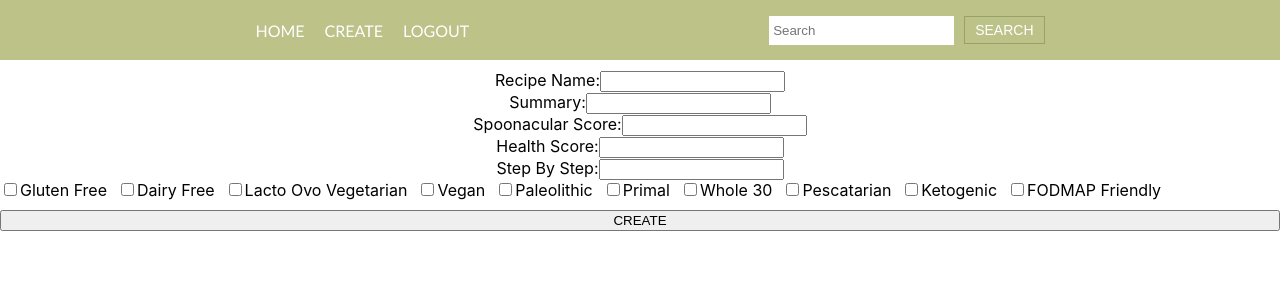
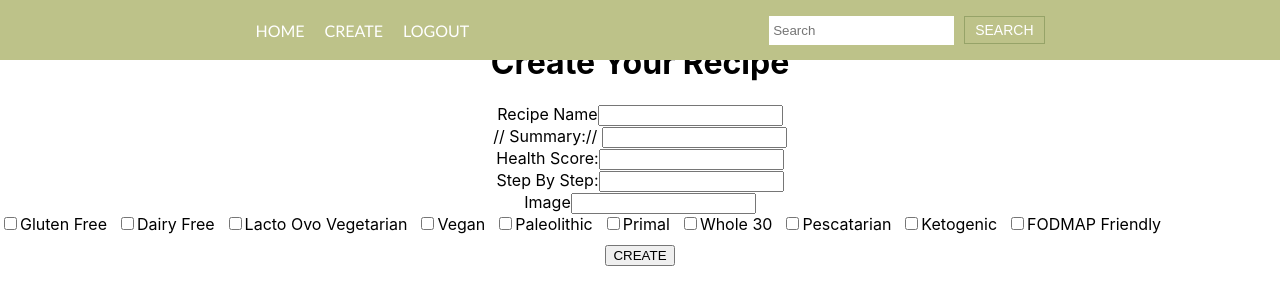
Before and after one commit to MercedesPoisson/FOOD_FOR_DEPLOY, a React (Create React App) app in the folder client/: page /create in a window 1280 px wide. Shown: the top 304 px of the page. Built offline with nearby package versions, Linux system fonts and the light colour scheme; no server answers.

Commit message:
algunas modificaciones

```diff
--- a/client/src/components/Card/Card.jsx
+++ b/client/src/components/Card/Card.jsx
@@ -1,37 +1,3 @@
-// import React from "react";
-// import style from "./Card.module.css";
-// import { Link } from "react-router-dom";
-
-// const Card = ({ image, name, diets, id, healthScore }) => {
-//   let diet = diets.join(", ");
-
-//   return (
-//     <div className={style.card}>
-//       <div>
-//         <img src={image} alt={name} />
-//       </div>
-//       <div>
-//         <Link to={`/detail/${id}`} className={style.linkName}>
-//           <h3 className={style.name}>{name}</h3>
-//         </Link>
-//       </div>
-
-//       {/* <p>Summary:{props.summary}</p> */}
-//       <div>
-//         <h5 className={style.dietsTitle}>
-//           Diets:
-//           <br />
-//           {diet}
-//         </h5>
-//       </div>
-//       {/* <label className={style.labelHealthScore}>HealthScore: {healthScore}</label> */}
-//     </div>
-//   );
-// };
-
-// export default Card;
-
-
 import React from "react";
 import style from "./Card.module.css";
 import { Link } from "react-router-dom";
@@ -41,7 +7,7 @@ const Card = ({ image, name, diets, id}) => {
     return(
         <div className={style.card}>
             <img src={image} alt={name} />
-            <Link to={`/detail/${id}`} className={style.linkName}>
+            <Link to={`/recipes/${id}`} className={style.linkName}>
             <h3 className={style.name}>{name}</h3>
             </Link>
             {/* <p>Summary:{props.summary}</p> */}
--- a/client/src/components/CardsContainer/CardsContainer.jsx
+++ b/client/src/components/CardsContainer/CardsContainer.jsx
@@ -6,12 +6,13 @@ const CardsContainer = ({recipes}) => {
 
     return (
         <div className={`${style.container} ${style.cardsContainer}`}>
-          {recipes && recipes.map(({name, img, id, diets, healthScore}) => {
+          {recipes && recipes.map(({name, img, id, diets, healthScore, image}) => {
             return (
               <Card
                 key={id}
                 id={id}
-                image={img}
+                //image={img}
+                image={img ? img : image}
                 name={name}
                 diets={diets}
                 healthScore={healthScore}
--- a/client/src/views/Form/Form.jsx
+++ b/client/src/views/Form/Form.jsx
@@ -1,213 +1,344 @@
-import axios from "axios";
-import { useState } from "react";
-import { useHistory } from "react-router-dom";
-
+import React, { useEffect, useState } from "react";
+import { useHistory, Link } from "react-router-dom";
+import { useDispatch, useSelector } from "react-redux";
+import { getTypeDiets, postRecipes } from "../../redux/actions";
 import style from "./Form.module.css";
 
 const Form = () => {
-  const history = useHistory(); // tuve que usar este por que en la version que tengo de react-router-dom no esta useNavigate
-  const [form, setForm] = useState({
+
+  const dispatch = useDispatch();
+  const history = useHistory();
+  const diets = useSelector((state) => state.diets)
+
+  const [ input, setInput ] = useState({
     name: "",
     summary: "",
     healthScore: "",
     analyzedInstructions: "",
     image: "",
     typeDiets: [],
-  });
+  })
 
-  const [errors, setErrors] = useState({
-    name: "",
-    summary: "",
-    healthScore: "",
-    analyzedInstructions: "",
-    image: "",
-    typeDiets: [],
-  });
+  useEffect(() => {
+    dispatch(getTypeDiets());
+  }, [dispatch]);
 
-  const changeHandler = (event) => {
-    const property = event.target.name;
-    const value = event.target.value;
+  const handleChange = (event) => {
+    setInput({
+      ...input,
+      [event.target.name] : event.target.value
+    })
+  }
 
-    setForm({ ...form, [property]: value });
-  };
+  const handleCheck = (event) => {
+    if(event.target.checked){
+      setInput({
+        ...input,
+        status: event.target.value
+      })
+    }
+  }
 
-  const submitHandler = (event) => {
+  const handleSubmit = (event) => {
     event.preventDefault();
+    dispatch(postRecipes(input))
+    alert("Recipe Created Successfully")
+    setInput({
+      name: "",
+      summary: "",
+      healthScore: "",
+      analyzedInstructions: "",
+      image: "",
+      typeDiets: [],
 
-    // Validación de campos
-    let formIsValid = true;
-    const errorsCopy = { ...errors };
+    })
+    history.push("/home")
+  }
 
-    // Verificar si los campos requeridos están vacíos
-    if (form.title.trim() === "") {
-      errorsCopy.title = "Title is required";
-      formIsValid = false;
-    } else {
-      errorsCopy.title = "";
-    }
-
-    if (form.summary.trim() === "") {
-      errorsCopy.summary = "Summary is required";
-      formIsValid = false;
-    } else {
-      errorsCopy.summary = "";
-    }
-
-    if (form.spoonacularScore.trim() === "") {
-      errorsCopy.spoonacularScore = "Spoonacular Score is required";
-      formIsValid = false;
-    } else {
-      errorsCopy.spoonacularScore = "";
-    }
-
-    if (form.healthScore.trim() === "") {
-      errorsCopy.healthScore = "Health Score is required";
-      formIsValid = false;
-    } else {
-      errorsCopy.healthScore = "";
-    }
-
-    // Si hay errores, actualiza el estado y detén el envío del formulario
-    if (!formIsValid) {
-      setErrors(errorsCopy);
-      return;
-    }
-
-    axios
-      .post("http://localhost:3001/recipes", form)
-      .then((res) => {
-        // Redireccionar después de enviar el formulario
-        history("/recipes"); // Cambia "/recipes" por la ruta correcta
-      })
-      .catch((err) => {
-        console.error(err);
-      });
-  };
-
-  return (
-
-
-    <div className={style.containerForm}>
-      <form onSubmit={submitHandler} className={style.formContainer}>
-
+  return(
+    <div>
+      <Link to= "/home"><button>BACK</button></Link>
+      <h1>Create Your Recipe</h1>
+      <form onSubmit={handleSubmit}>
         <div>
-          <label>Recipe Name:</label>
-          <input
-            type="text"
-            name="title"
-            value={form.title}
-            onChange={changeHandler}
-          />
+          <label>Recipe Name</label>
+          <input type="text" value={input.name} name="name" onChange={handleChange} />
         </div>
-
         <div>
-          <label>Summary:</label>
-          <input
-            type="text"
-            name="summary"
-            value={form.summary}
-            onChange={changeHandler}
-          />
-        </div>
-
-        <div>
-          <label>Spoonacular Score:</label>
-          <input
-            type="text"
-            name="spoonacularScore"
-            value={form.spoonacularScore}
-            onChange={changeHandler}
-          />
+//        <label>Summary:</label>
+//        <input type="text" name="summary" value={input.summary} onChange={handleChange} />
         </div>
 
         <div>
           <label>Health Score:</label>
-          <input
-            type="text"
-            name="healthScore"
-            value={form.healthScore}
-            onChange={changeHandler}
-          />
+          <input type="text" name="healthScore" value={input.healthScore} onChange={handleChange} />
         </div>
 
         <div>
           <label>Step By Step:</label>
-          <input
-            type="text"
-            name="analyzedInstructions"
-            value={form.analyzedInstructions}
-            onChange={changeHandler}
-          />
+          <input type="text" name="analyzedInstructions" value={input.analyzedInstructions} onChange={handleChange} />
+        </div>
+
+        <div>
+          <label>Image</label>
+          <input type="text" name="image" value={input.image} onChange={handleChange} />
         </div>
 
         <div className={style.checkboxContainer}>
           <div>
-            <input
-              type="checkbox"
-              name="typeDiets"
-              value="gluten free"
-              onChange={changeHandler}
-            />
+            <input type="checkbox" name="typeDiets" value="gluten free" onChange={handleCheck} />
             <label>Gluten Free</label>
           </div>
+
           <div>
-            <input
-              type="checkbox"
-              name="typeDiets"
-              value="dairy free"
-              onChange={changeHandler}
-            />
+            <input type="checkbox" name="typeDiets" value="dairy free" onChange={handleCheck}/>
             <label>Dairy Free</label>
           </div>
+
           <div>
-            <input
-              type="checkbox"
-              name="typeDiets"
-              value="lacto ovo vegetarian"
-              onChange={changeHandler}
-            />
+            <input type="checkbox" name="typeDiets" value="lacto ovo vegetarian"onChange={handleCheck} />
             <label>Lacto Ovo Vegetarian</label>
           </div>
+
           <div>
-                <input type="checkbox" name="typeDiets" value="vegan" onChange={changeHandler} />
+                <input type="checkbox" name="typeDiets" value="vegan" onChange={handleCheck}/>
                 <label>Vegan</label>
             </div>
             <div>
-                <input type="checkbox" name="typeDiets" value="paleolithic" onChange={changeHandler} />
+                <input type="checkbox" name="typeDiets" value="paleolithic" onChange={handleCheck}/>
                 <label>Paleolithic</label>
             </div>
             <div>
-                <input type="checkbox" name="typeDiets" value="primal" onChange={changeHandler} />
+                <input type="checkbox" name="typeDiets" value="primal" onChange={handleCheck}/>
                 <label>Primal</label>
             </div>
             <div>
-                <input type="checkbox" name="typeDiets" value="whole 30" onChange={changeHandler} />
+                <input type="checkbox" name="typeDiets" value="whole 30" onChange={handleCheck} />
                 <label>Whole 30</label>
             </div>
             <div>
                 <input
-                type="checkbox" name="typeDiets" value="pescatarian" onChange={changeHandler} />
+                type="checkbox" name="typeDiets" value="pescatarian" onChange={handleCheck}/>
                 <label>Pescatarian</label>
             </div>
             <div>
-                <input type="checkbox" name="typeDiets" value="ketogenic" onChange={changeHandler} />
+                <input type="checkbox" name="typeDiets" value="ketogenic" onChange={handleCheck}/>
                 <label>Ketogenic</label>
             </div>
             <div>
-                <input type="checkbox" name="typeDiets" value="fodmap friendly" onChange={changeHandler} />
+                <input type="checkbox" name="typeDiets" value="fodmap friendly" onChange={handleCheck}/>
                 <label>FODMAP Friendly</label>
             </div>
             </div>
-
 
         <button type="submit" className={style.submitButton}>
           CREATE
         </button>
       </form>
     </div>
-  );
-
-
+  )
 }
 
 export default Form;
+
+//   const history = useHistory(); // tuve que usar este por que en la version que tengo de react-router-dom no esta useNavigate
+//   const [form, setForm] = useState({
+//     name: "",
+//     summary: "",
+//     healthScore: "",
+//     analyzedInstructions: "",
+//     image: "",
+//     typeDiets: [],
+//   });
+
+//   const [errors, setErrors] = useState({
+//     name: "",
+//     summary: "",
+//     healthScore: "",
+//     analyzedInstructions: "",
+//     image: "",
+//     typeDiets: [],
+//   });
+
+//   const changeHandler = (event) => {
+//     const property = event.target.name;
+//     const value = event.target.value;
+
+//     setForm({ ...form, [property]: value });
+//   };
+
+//   const submitHandler = (event) => {
+//     event.preventDefault();
+
+//     // Validación de campos
+//     let formIsValid = true;
+//     const errorsCopy = { ...errors };
+
+//     // Verificar si los campos requeridos están vacíos
+//     if (form.title.trim() === "") {
+//       errorsCopy.title = "Title is required";
+//       formIsValid = false;
+//     } else {
+//       errorsCopy.title = "";
+//     }
+
+//     if (form.summary.trim() === "") {
+//       errorsCopy.summary = "Summary is required";
+//       formIsValid = false;
+//     } else {
+//       errorsCopy.summary = "";
+//     }
+
+//     if (form.spoonacularScore.trim() === "") {
+//       errorsCopy.spoonacularScore = "Spoonacular Score is required";
+//       formIsValid = false;
+//     } else {
+//       errorsCopy.spoonacularScore = "";
+//     }
+
+//     if (form.healthScore.trim() === "") {
+//       errorsCopy.healthScore = "Health Score is required";
+//       formIsValid = false;
+//     } else {
+//       errorsCopy.healthScore = "";
+//     }
+
+//     // Si hay errores, actualiza el estado y detén el envío del formulario
+//     if (!formIsValid) {
+//       setErrors(errorsCopy);
+//       return;
+//     }
+
+//     axios
+//       .post("http://localhost:3001/recipes", form)
+//       .then((res) => {
+//         // Redireccionar después de enviar el formulario
+//         history("/recipes"); // Cambia "/recipes" por la ruta correcta
+//       })
+//       .catch((err) => {
+//         console.error(err);
+//       });
+//   };
+
+//   return (
+
+
+//     <div className={style.containerForm}>
+//       <form onSubmit={submitHandler} className={style.formContainer}>
+
+//         <div>
+//           <label>Recipe Name:</label>
+//           <input
+//             type="text"
+//             name="title"
+//             value={form.title}
+//             onChange={changeHandler}
+//           />
+//         </div>
+
+//         <div>
+//           <label>Summary:</label>
+//           <input
+//             type="text"
+//             name="summary"
+//             value={form.summary}
+//             onChange={changeHandler}
+//           />
+//         </div>
+
+//         <div>
+//           <label>Spoonacular Score:</label>
+//           <input
+//             type="text"
+//             name="spoonacularScore"
+//             value={form.spoonacularScore}
+//             onChange={changeHandler}
+//           />
+//         </div>
+
+//         <div>
+//           <label>Health Score:</label>
+//           <input
+//             type="text"
+//             name="healthScore"
+//             value={form.healthScore}
+//             onChange={changeHandler}
+//           />
+//         </div>
+
+//         <div>
+//           <label>Step By Step:</label>
+//           <input
+//             type="text"
+//             name="analyzedInstructions"
+//             value={form.analyzedInstructions}
+//             onChange={changeHandler}
+//           />
+//         </div>
+
+//         <div className={style.checkboxContainer}>
+//           <div>
+//             <input
+//               type="checkbox"
+//               name="typeDiets"
+//               value="gluten free"
+//               onChange={changeHandler}
+//             />
+//             <label>Gluten Free</label>
+//           </div>
+//           <div>
+//             <input
+//               type="checkbox"
+//               name="typeDiets"
+//               value="dairy free"
+//               onChange={changeHandler}
+//             />
+//             <label>Dairy Free</label>
+//           </div>
+//           <div>
+//             <input
+//               type="checkbox"
+//               name="typeDiets"
+//               value="lacto ovo vegetarian"
+//               onChange={changeHandler}
+//             />
+//             <label>Lacto Ovo Vegetarian</label>
+//           </div>
+//           <div>
+//                 <input type="checkbox" name="typeDiets" value="vegan" onChange={changeHandler} />
+//                 <label>Vegan</label>
+//             </div>
+//             <div>
+//                 <input type="checkbox" name="typeDiets" value="paleolithic" onChange={changeHandler} />
+//                 <label>Paleolithic</label>
+//             </div>
+//             <div>
+//                 <input type="checkbox" name="typeDiets" value="primal" onChange={changeHandler} />
+//                 <label>Primal</label>
+//             </div>
+//             <div>
+//                 <input type="checkbox" name="typeDiets" value="whole 30" onChange={changeHandler} />
+//                 <label>Whole 30</label>
+//             </div>
+//             <div>
+//                 <input
+//                 type="checkbox" name="typeDiets" value="pescatarian" onChange={changeHandler} />
+//                 <label>Pescatarian</label>
+//             </div>
+//             <div>
+//                 <input type="checkbox" name="typeDiets" value="ketogenic" onChange={changeHandler} />
+//                 <label>Ketogenic</label>
+//             </div>
+//             <div>
+//                 <input type="checkbox" name="typeDiets" value="fodmap friendly" onChange={changeHandler} />
+//                 <label>FODMAP Friendly</label>
+//             </div>
+//             </div>
+
+
+//         <button type="submit" className={style.submitButton}>
+//           CREATE
+//         </button>
+//       </form>
+//     </div>
+//   );
```
